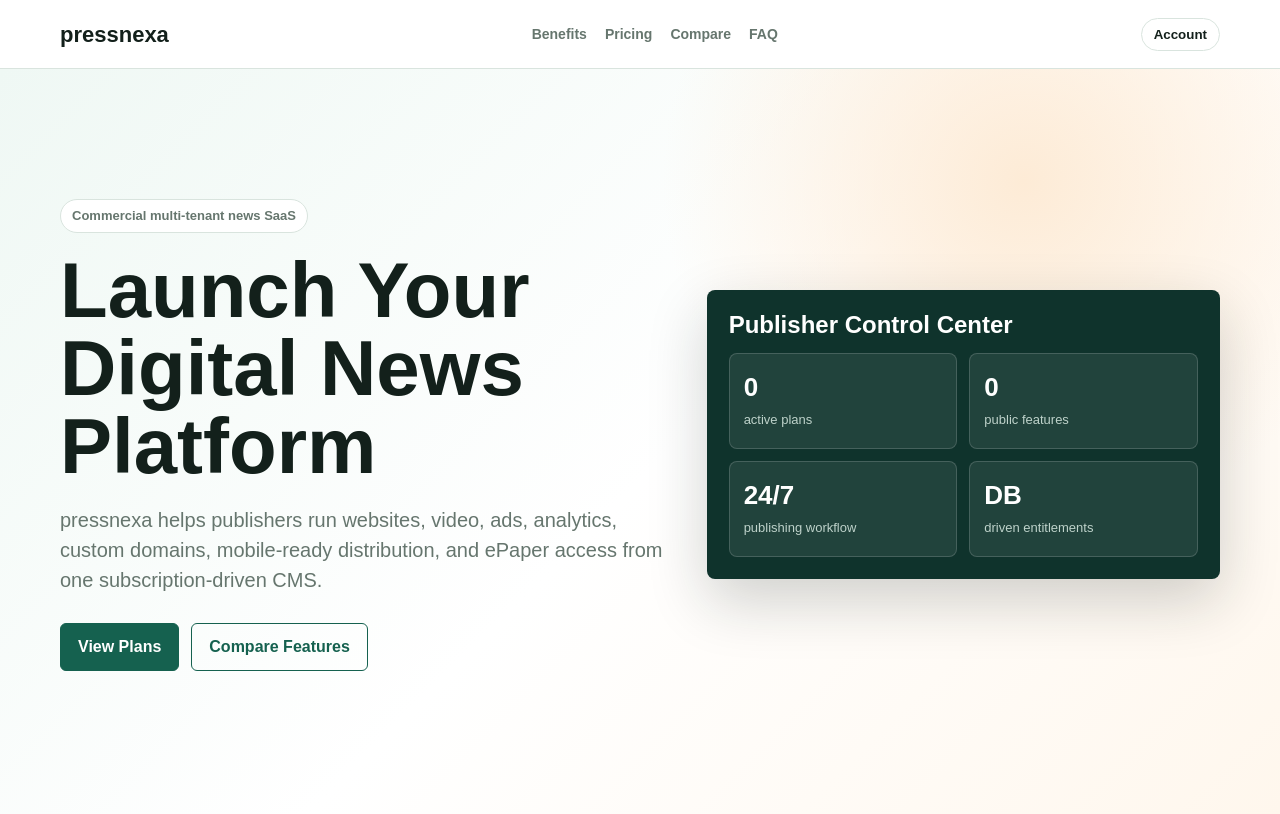
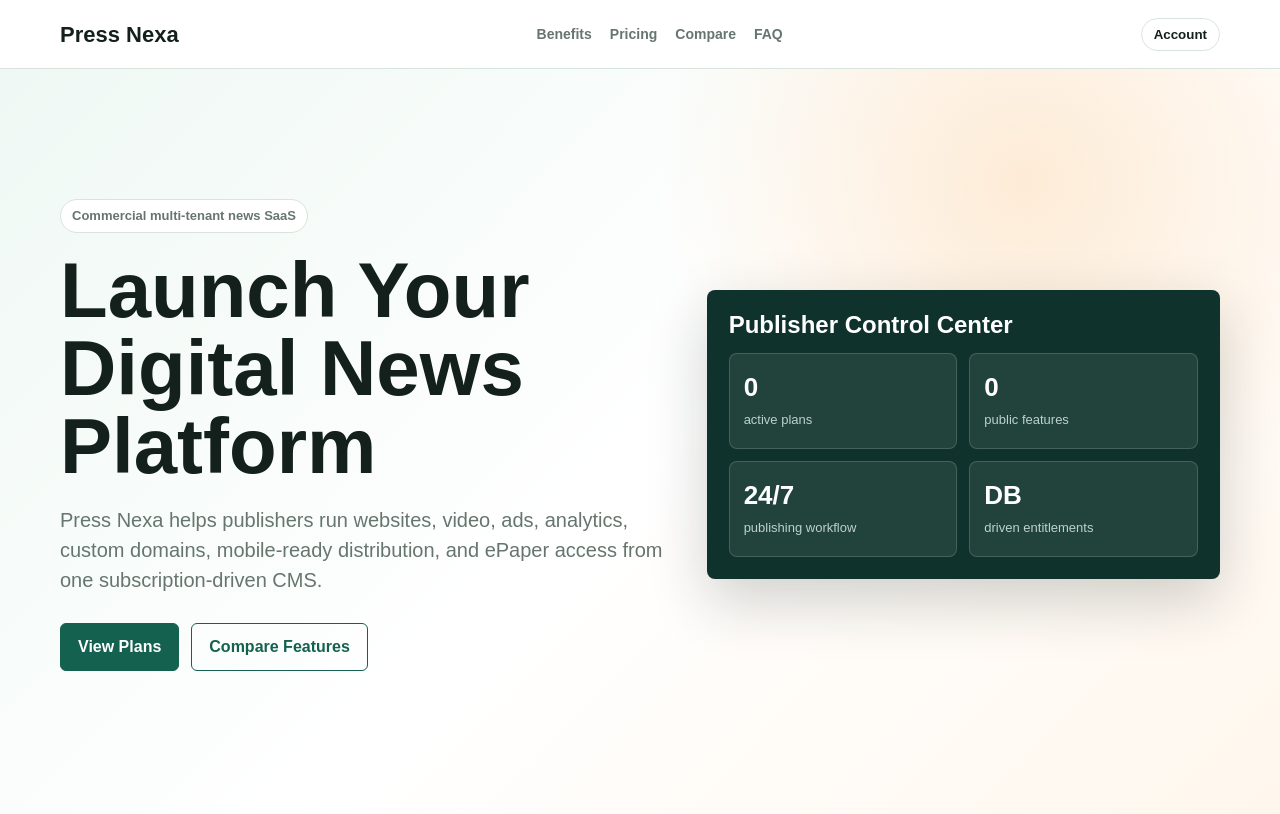
Before and after one commit to sanjay1994singh/NewsWebSaas, a Django app: page / in a window 1280 px wide. Shown: the top 814 px of the page. Run offline with Django 3.2, Linux system fonts and the light colour scheme; data that the repository does not hold is empty.

Commit message:
Update visible brand to Press Nexa

```diff
--- a/manage.py
+++ b/manage.py
@@ -7,7 +7,7 @@ import sys
 def main():
     """Run administrative tasks."""
     if sys.version_info < (3, 14):
-        raise RuntimeError("pressnexa development requires Python 3.14 or newer.")
+        raise RuntimeError("Press Nexa development requires Python 3.14 or newer.")
     os.environ.setdefault('DJANGO_SETTINGS_MODULE', 'config.settings')
     try:
         from django.core.management import execute_from_command_line
--- a/subscriptions/services.py
+++ b/subscriptions/services.py
@@ -78,7 +78,7 @@ def sync_razorpay_plan_for_price(price, environment=None):
                 'name': f"{price.plan.name} - {price.get_billing_cycle_display()}",
                 'amount': price.amount,
                 'currency': price.currency,
-                'description': f"pressnexa {price.plan.name} {price.get_billing_cycle_display()} subscription",
+                'description': f"Press Nexa {price.plan.name} {price.get_billing_cycle_display()} subscription",
             },
             'notes': {
                 'plan_code': price.plan.code,
@@ -123,7 +123,7 @@ def create_razorpay_subscription_for_acquisition(acquisition):
         'razorpay_plan_id': mapping.razorpay_plan_id,
         'amount': price.amount,
         'currency': price.currency,
-        'name': 'pressnexa',
+        'name': 'Press Nexa',
         'description': f"{price.plan.name} - {price.get_billing_cycle_display()}",
         'prefill': {
             'name': acquisition.publication_name,
--- a/subscriptions/views.py
+++ b/subscriptions/views.py
@@ -167,7 +167,7 @@ def landing_page(request):
     context = _public_plan_context()
     context.update(
         {
-            'page_title': 'pressnexa News Publishing Platform',
+            'page_title': 'Press Nexa News Publishing Platform',
             'page_description': 'Launch and manage a multi-tenant news website with publishing, video, monetization, subscriptions, and optional ePaper support.',
             'canonical_url': request.build_absolute_uri('/'),
         }
--- a/templates/accounts/login.html
+++ b/templates/accounts/login.html
@@ -1,5 +1,5 @@
 {% extends "base.html" %}
-{% block title %}Login - pressnexa{% endblock %}
+{% block title %}Login - Press Nexa{% endblock %}
 {% block styles %}
 .login-shell { min-height:calc(100vh - 120px); display:grid; align-items:start; }
 .login-card { max-width:560px; width:100%; margin:8px auto 0; padding:0; overflow:hidden; }
--- a/templates/accounts/profile.html
+++ b/templates/accounts/profile.html
@@ -1,5 +1,5 @@
 {% extends "base.html" %}
-{% block title %}Profile - pressnexa{% endblock %}
+{% block title %}Profile - Press Nexa{% endblock %}
 {% block content %}
 <main class="page">
   <section class="card" style="max-width:720px">
--- a/templates/base.html
+++ b/templates/base.html
@@ -3,7 +3,7 @@
 <head>
   <meta charset="utf-8">
   <meta name="viewport" content="width=device-width, initial-scale=1">
-  <title>{% block title %}pressnexa{% endblock %}</title>
+  <title>{% block title %}Press Nexa{% endblock %}</title>
   {% block meta %}{% endblock %}
   <style>
     :root { --ink:#13201b; --muted:#66766e; --line:#d9e4de; --paper:#f6faf8; --brand:#15614f; --deep:#102f29; --danger:#9a3328; }
@@ -38,7 +38,7 @@
 <body>
   <nav class="site-nav">
     <div class="nav-wrap">
-      <a class="brand" href="{% url 'home' %}">pressnexa</a>
+      <a class="brand" href="{% url 'home' %}">Press Nexa</a>
       <div class="nav-links">
         <a class="hide-sm" href="{% url 'public_saas_landing' %}#pricing">Pricing</a>
         {% if user.is_authenticated %}
--- a/templates/subscriptions/account_status.html
+++ b/templates/subscriptions/account_status.html
@@ -1,5 +1,5 @@
 {% extends "base.html" %}
-{% block title %}Account Status - pressnexa{% endblock %}
+{% block title %}Account Status - Press Nexa{% endblock %}
 {% block styles %}
 .status-shell { display:grid; gap:24px; }
 .status-hero { display:grid; grid-template-columns:1.15fr .85fr; gap:24px; align-items:stretch; padding:30px 32px; background:linear-gradient(135deg,#f3fbf8 0%,#ffffff 58%,#eef7f2 100%); border:1px solid var(--line); border-radius:8px; }
--- a/templates/subscriptions/checkout.html
+++ b/templates/subscriptions/checkout.html
@@ -1,5 +1,5 @@
 {% extends "base.html" %}
-{% block title %}Complete Subscription - pressnexa{% endblock %}
+{% block title %}Complete Subscription - Press Nexa{% endblock %}
 {% block styles %}
 .checkout-shell { display:grid; align-items:start; min-height:calc(100vh - 120px); }
 .checkout-card { max-width:980px; width:100%; margin:8px auto 0; padding:0; overflow:hidden; }
@@ -88,7 +88,7 @@
           <h2>What Happens Next</h2>
           <ul class="step-list">
             <li><b>1</b><span><strong>Pay securely</strong>Razorpay opens a protected checkout window for the subscription authentication.</span></li>
-            <li><b>2</b><span><strong>Verify payment</strong>pressnexa verifies the payment signature before activating anything.</span></li>
+            <li><b>2</b><span><strong>Verify payment</strong>Press Nexa verifies the payment signature before activating anything.</span></li>
             <li><b>3</b><span><strong>Create workspace</strong>Your tenant dashboard and onboarding workflow become available after verification.</span></li>
           </ul>
           <div class="payment-actions">
--- a/templates/subscriptions/landing.html
+++ b/templates/subscriptions/landing.html
@@ -93,7 +93,7 @@
 <body>
   <nav class="nav">
     <div class="wrap nav-inner">
-      <a class="brand" href="/">pressnexa</a>
+      <a class="brand" href="/">Press Nexa</a>
       <div class="nav-links">
         <a href="#benefits">Benefits</a>
         <a href="#pricing">Pricing</a>
@@ -128,7 +128,7 @@
         <div>
           <span class="eyebrow">Commercial multi-tenant news SaaS</span>
           <h1>Launch Your Digital News Platform</h1>
-          <p class="lead">pressnexa helps publishers run websites, video, ads, analytics, custom domains, mobile-ready distribution, and ePaper access from one subscription-driven CMS.</p>
+          <p class="lead">Press Nexa helps publishers run websites, video, ads, analytics, custom domains, mobile-ready distribution, and ePaper access from one subscription-driven CMS.</p>
           <div class="hero-actions">
             <a class="btn" href="#pricing">View Plans</a>
             <a class="btn secondary" href="#comparison">Compare Features</a>
@@ -246,7 +246,7 @@
         <div class="grid faq">
           <article class="card"><h3>Can Admin change plan features?</h3><p class="muted">Yes. Features, limits, add-ons, and tenant overrides are controlled in Django Admin.</p></article>
           <article class="card"><h3>Does payment publish a site?</h3><p class="muted">No. Subscription, onboarding, review, and publication are separate states.</p></article>
-          <article class="card"><h3>Is AdSense approval guaranteed?</h3><p class="muted">No. pressnexa provides AdSense integration support only.</p></article>
+          <article class="card"><h3>Is AdSense approval guaranteed?</h3><p class="muted">No. Press Nexa provides AdSense integration support only.</p></article>
         </div>
       </div>
     </section>
@@ -254,7 +254,7 @@
 
   <footer>
     <div class="wrap">
-      <div><strong>pressnexa</strong><p>News publishing SaaS for commercial media teams.</p></div>
+      <div><strong>Press Nexa</strong><p>News publishing SaaS for commercial media teams.</p></div>
       <div><a href="/admin/">Admin</a></div>
     </div>
   </footer>
--- a/templates/subscriptions/signup.html
+++ b/templates/subscriptions/signup.html
@@ -1,5 +1,5 @@
 {% extends "base.html" %}
-{% block title %}{% if is_workspace_flow %}Create Workspace{% else %}Create Account{% endif %} - pressnexa{% endblock %}
+{% block title %}{% if is_workspace_flow %}Create Workspace{% else %}Create Account{% endif %} - Press Nexa{% endblock %}
 {% block styles %}
 .signup-shell { min-height:calc(100vh - 120px); display:grid; align-items:start; }
 .signup-card { max-width:980px; width:100%; margin:8px auto 0; padding:0; overflow:hidden; }
```
Also changed, not shown: docs/architecture.md (+1 -1 lines), README.md.
